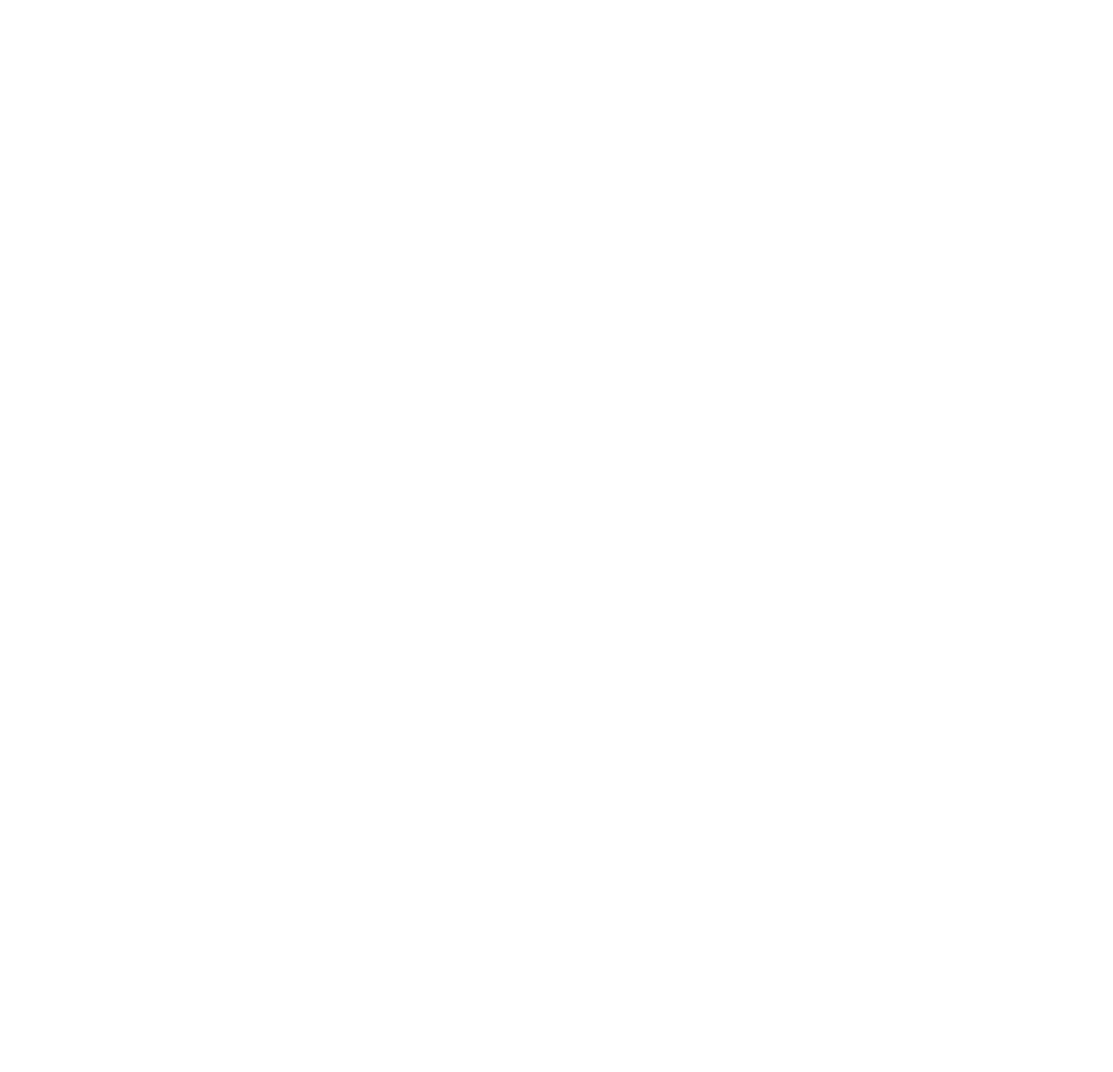
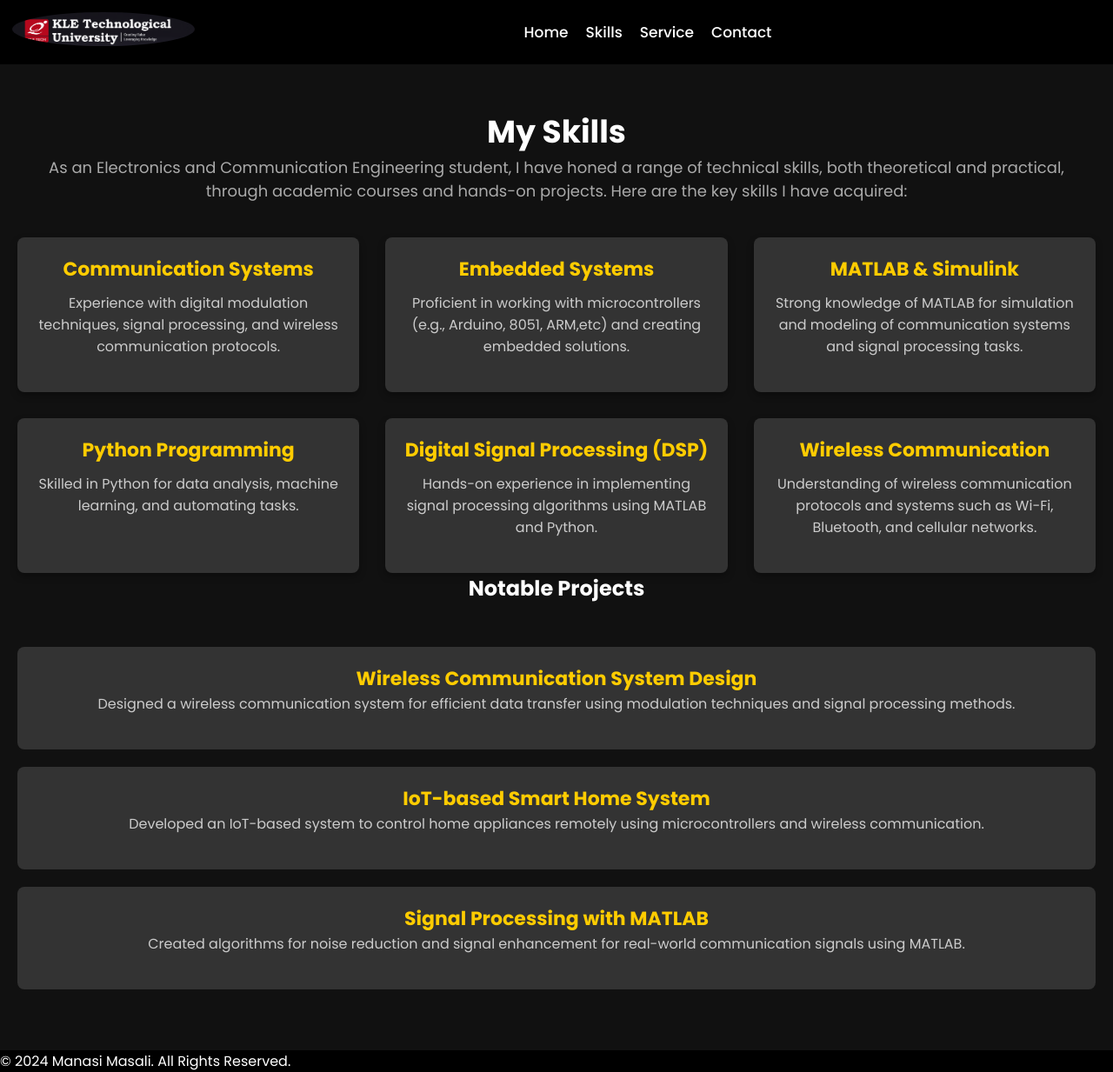
Before and after one commit to ManasiMasali/portfolio, a plain HTML site: page skill.html in a window 1280 px wide. Shown: the whole page at 87% size. Before the commit the page ends 800 px from the top, so only its background shows below. Drawn offline with Linux system fonts and the light colour scheme.

Commit message:
Updated skill.html file

```diff
--- a/skill.html
+++ b/skill.html
@@ -0,0 +1,79 @@
+<!DOCTYPE html>
+<html lang="en">
+<head>
+    <meta charset="UTF-8">
+    <meta name="viewport" content="width=device-width, initial-scale=1.0">
+    <title>Skills - Manasi Masali</title>
+    <link rel="stylesheet" href="style.css">
+</head>
+<body>
+    <header>
+        <div class="logo">
+            <img src="logo.png" alt="Logo" />
+        </div>
+        <div class="navbar">
+            <ul>
+                <li><a href="index.html">Home</a></li>
+                <li><a href="skill.html">Skills</a></li>
+                <li><a href="#">Service</a></li>
+                <li><a href="#">Contact</a></li>
+            </ul>
+        </div>
+    </header>
+
+    <!-- Skills Section -->
+    <section class="skills-section">
+        <div class="container">
+            <h1>My Skills</h1>
+            <p>As an Electronics and Communication Engineering student, I have honed a range of technical skills, both theoretical and practical, through academic courses and hands-on projects. Here are the key skills I have acquired:</p>
+
+            <div class="skills-list">
+                <div class="skill-item">
+                    <h2>Communication Systems</h2>
+                    <p>Experience with digital modulation techniques, signal processing, and wireless communication protocols.</p>
+                </div>
+                <div class="skill-item">
+                    <h2>Embedded Systems</h2>
+                    <p>Proficient in working with microcontrollers (e.g., Arduino, 8051, ARM,etc) and creating embedded solutions.</p>
+                </div>
+                <div class="skill-item">
+                    <h2>MATLAB & Simulink</h2>
+                    <p>Strong knowledge of MATLAB for simulation and modeling of communication systems and signal processing tasks.</p>
+                </div>
+                <div class="skill-item">
+                    <h2>Python Programming</h2>
+                    <p>Skilled in Python for data analysis, machine learning, and automating tasks.</p>
+                </div>
+                <div class="skill-item">
+                    <h2>Digital Signal Processing (DSP)</h2>
+                    <p>Hands-on experience in implementing signal processing algorithms using MATLAB and Python.</p>
+                </div>
+                <div class="skill-item">
+                    <h2>Wireless Communication</h2>
+                    <p>Understanding of wireless communication protocols and systems such as Wi-Fi, Bluetooth, and cellular networks.</p>
+                </div>
+            </div>
+
+            <h2>Notable Projects</h2>
+            <div class="projects-list">
+                <div class="project-item">
+                    <h3>Wireless Communication System Design</h3>
+                    <p>Designed a wireless communication system for efficient data transfer using modulation techniques and signal processing methods.</p>
+                </div>
+                <div class="project-item">
+                    <h3>IoT-based Smart Home System</h3>
+                    <p>Developed an IoT-based system to control home appliances remotely using microcontrollers and wireless communication.</p>
+                </div>
+                <div class="project-item">
+                    <h3>Signal Processing with MATLAB</h3>
+                    <p>Created algorithms for noise reduction and signal enhancement for real-world communication signals using MATLAB.</p>
+                </div>
+            </div>
+        </div>
+    </section>
+
+    <footer>
+        <p>&copy; 2024 Manasi Masali. All Rights Reserved.</p>
+    </footer>
+</body>
+</html>
--- a/style.css
+++ b/style.css
@@ -186,3 +186,68 @@ header .button .btn {
         width: 370px;
     }
 }
+
+/* Skills Section */
+.skills-section {
+    padding: 50px 20px;
+    background-color: #111;
+    color: #fff;
+    text-align: center;
+}
+
+.skills-section h1 {
+    font-size: 36px;
+    font-weight: bold;
+}
+
+.skills-section p {
+    font-size: 18px;
+    color: #aaa;
+    margin-bottom: 20px;
+}
+
+.skills-list {
+    display: grid;
+    grid-template-columns: repeat(3, 1fr);
+    gap: 30px;
+    margin-top: 40px;
+}
+
+.skill-item {
+    background-color: #333;
+    padding: 20px;
+    border-radius: 8px;
+    box-shadow: 0 4px 8px rgba(0, 0, 0, 0.3);
+}
+
+.skill-item h2 {
+    color: #ffcc00;
+    font-size: 22px;
+    margin-bottom: 10px;
+}
+
+.skill-item p {
+    color: #ccc;
+    font-size: 16px;
+}
+
+.projects-list {
+    margin-top: 50px;
+}
+
+.project-item {
+    background-color: #333;
+    padding: 20px;
+    margin-bottom: 20px;
+    border-radius: 8px;
+}
+
+.project-item h3 {
+    color: #ffcc00;
+    font-size: 22px;
+}
+
+.project-item p {
+    color: #ccc;
+    font-size: 16px;
+}
```
Also changed, not shown: index.html (+2 -2 lines).
